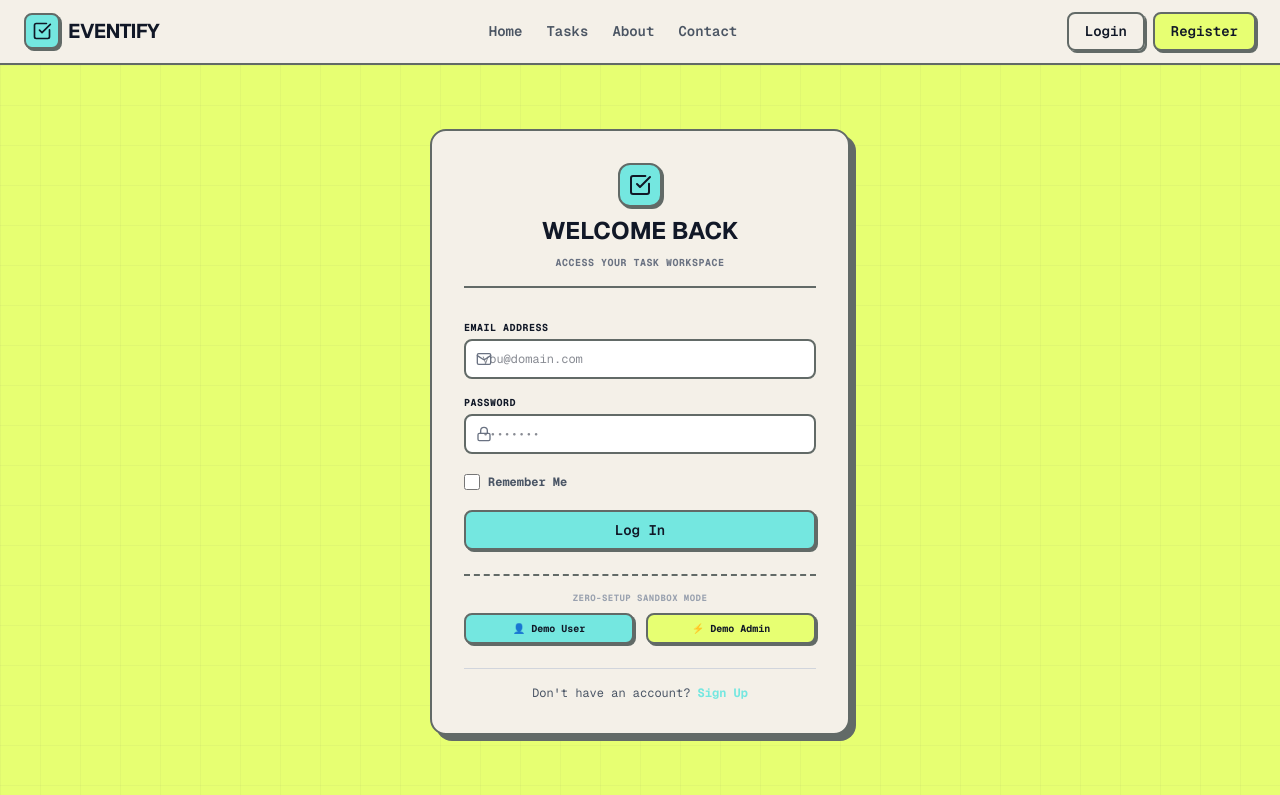
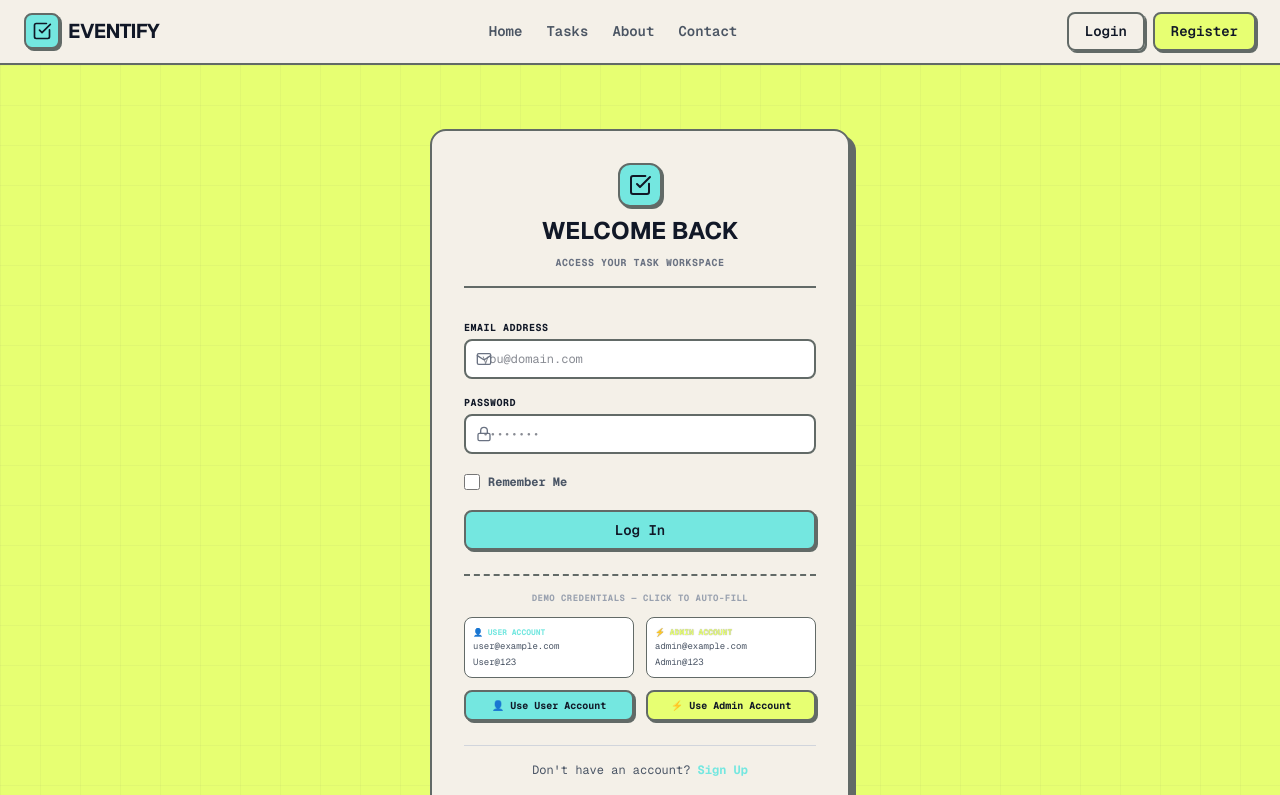
Before and after one commit to parthaprd/scic-a3, a Next.js app: page /login in a window 1280 px wide. Shown: the top 795 px of the page. Built offline with nearby package versions, Linux system fonts and the light colour scheme.

Commit message:
feat: show demo credentials on login page with auto-fill buttons

```diff
--- a/src/app/login/page.tsx
+++ b/src/app/login/page.tsx
@@ -53,13 +53,12 @@ export default function Login() {
 
   const handleDemoLogin = (role: 'user' | 'admin') => {
     if (role === 'user') {
-      setEmail('demo@example.com');
-      setPassword('demo123');
+      setEmail('user@example.com');
+      setPassword('User@123');
     } else {
       setEmail('admin@example.com');
-      setPassword('admin123');
+      setPassword('Admin@123');
     }
-    // Auto clear warnings
     setFormErrors({});
     setErrors([]);
   };
@@ -152,22 +151,38 @@ export default function Login() {
         </form>
 
         {/* Demo Logins */}
-        <div className="mt-6 border-t-2 border-[#626A67] border-dashed pt-4 space-y-2">
+        <div className="mt-6 border-t-2 border-[#626A67] border-dashed pt-4 space-y-3">
           <label className="text-[9px] font-bold uppercase tracking-wider text-gray-400 block text-center">
-            Zero-Setup Sandbox Mode
+            Demo Credentials — Click to Auto-Fill
           </label>
+
+          {/* Credentials display */}
+          <div className="grid grid-cols-2 gap-3 text-[9px] font-mono">
+            <div className="bg-white border border-[#626A67] rounded-lg p-2 space-y-0.5">
+              <p className="font-bold text-[#74E7E0] uppercase text-[8px]">👤 User Account</p>
+              <p className="text-gray-600 truncate">user@example.com</p>
+              <p className="text-gray-600">User@123</p>
+            </div>
+            <div className="bg-white border border-[#626A67] rounded-lg p-2 space-y-0.5">
+              <p className="font-bold text-[#E7FF72] uppercase text-[8px] [text-shadow:0_0_1px_#888]">⚡ Admin Account</p>
+              <p className="text-gray-600 truncate">admin@example.com</p>
+              <p className="text-gray-600">Admin@123</p>
+            </div>
+          </div>
+
+          {/* Auto-fill buttons */}
           <div className="grid grid-cols-2 gap-3">
             <button
               onClick={() => handleDemoLogin('user')}
               className="py-1.5 px-3 bg-[#74E7E0] border-2 border-[#626A67] rounded-lg shadow-[2px_2px_0px_0px_#626A67] hover:translate-x-[-1px] hover:translate-y-[-1px] hover:shadow-[3px_3px_0px_0px_#626A67] active:translate-x-0 active:translate-y-0 text-[10px] font-bold text-[#111827] cursor-pointer"
             >
-              👤 Demo User
+              👤 Use User Account
             </button>
             <button
               onClick={() => handleDemoLogin('admin')}
               className="py-1.5 px-3 bg-[#E7FF72] border-2 border-[#626A67] rounded-lg shadow-[2px_2px_0px_0px_#626A67] hover:translate-x-[-1px] hover:translate-y-[-1px] hover:shadow-[3px_3px_0px_0px_#626A67] active:translate-x-0 active:translate-y-0 text-[10px] font-bold text-[#111827] cursor-pointer"
             >
-              ⚡ Demo Admin
+              ⚡ Use Admin Account
             </button>
           </div>
         </div>
```
